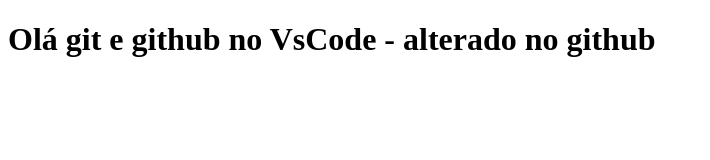
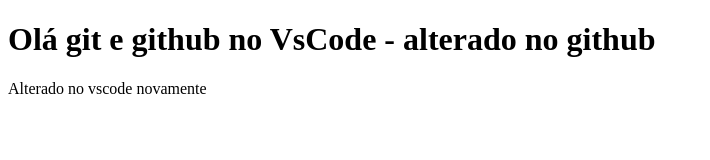
Before and after one commit to jardieljw/teste-git-e-github, a plain HTML site: page index.html in a window 1280 px wide. Shown: the whole page, without its empty margins (0-710 px from the left). Drawn offline with Linux system fonts and the light colour scheme.

Commit message:
refactor: alter index.html

```diff
--- a/index.html
+++ b/index.html
@@ -7,6 +7,6 @@
 </head>
 <body>
     <h1>Olá git e github no VsCode - alterado no github</h1>
-
+    <p>Alterado no vscode novamente</p>
 </body>
 </html>
```
